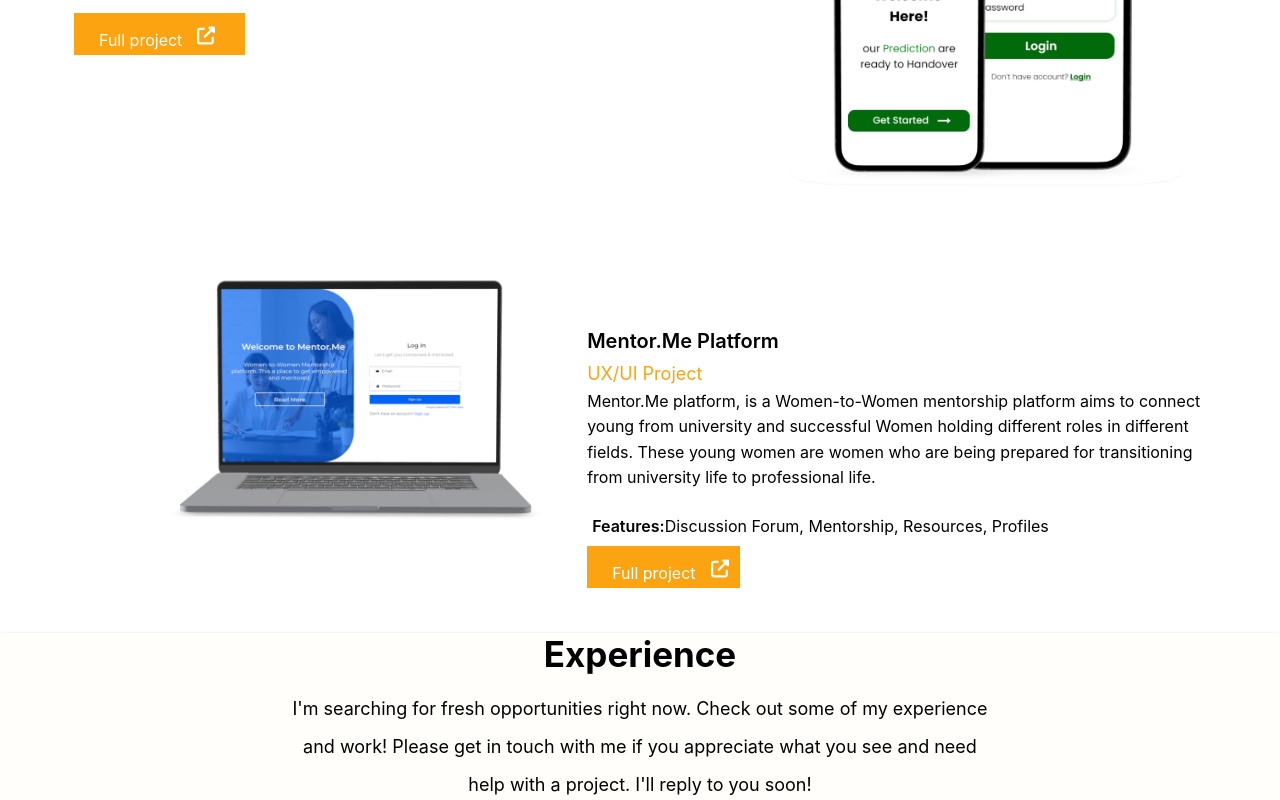
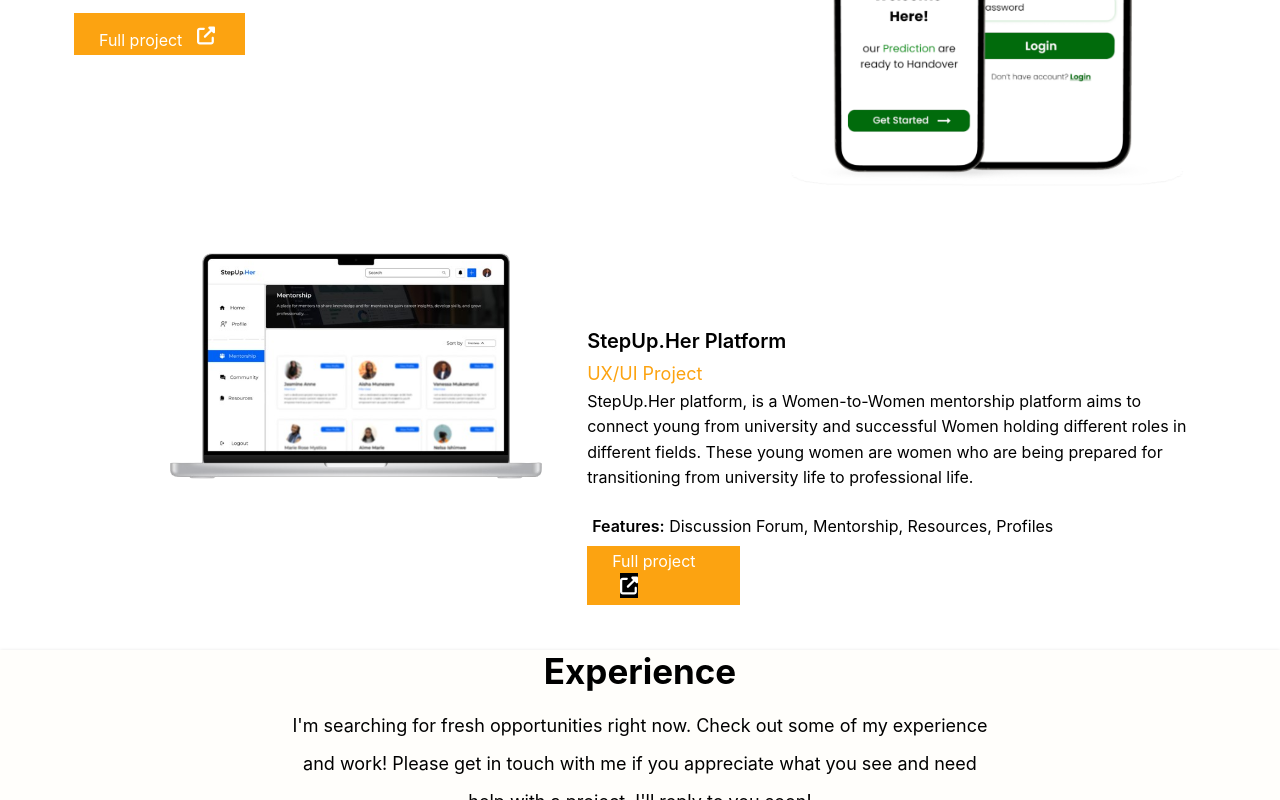
Before and after one commit to m-vanessa12/My-Portfolio, a React (Create React App) app: page / in a window 1280 px wide. Shown: the part 2815-3615 px from the top of the page. Built offline with nearby package versions, Linux system fonts and the light colour scheme.

Commit message:
updated my CV and StepUp project

```diff
--- a/src/hero-section/heroSection.js
+++ b/src/hero-section/heroSection.js
@@ -16,7 +16,7 @@
 
                 <div className="more">
 
-                    <a href="https://drive.google.com/file/d/18xGwwQXo5kFdAQi6VYv80L_J1W70H90V/view?usp=sharing" target="_blank">
+                    <a href="https://drive.google.com/file/d/1QAEIsJlO1nbtKF0WRVKxWByy5a92Oqa9/view?usp=sharing" target="_blank">
                        <div className="my-resume">Resume</div>
                     </a>
 
--- a/src/projects/MyWork.js
+++ b/src/projects/MyWork.js
@@ -1,9 +1,9 @@
+import { faExternalLinkAlt } from '@fortawesome/free-solid-svg-icons';
+import { FontAwesomeIcon } from '@fortawesome/react-fontawesome';
+import diabites_predictor from '../img/diabete_predictor.png';
+import house from '../img/house_keeping.png';
+import mentorship from '../img/mentor_me.png';
 import '../projects/work.css';
-import house from '../img/house_keeping.png';
-import diabites_predictor from '../img/diabete_predictor.png';
-import mentorship from '../img/mentor_me.png';
-import { FontAwesomeIcon } from '@fortawesome/react-fontawesome';
-import { faExternalLinkAlt} from '@fortawesome/free-solid-svg-icons';
 
 
 const Projects = () => {
@@ -68,19 +68,19 @@
                     <img src={mentorship} alt="Mentor.Me platform" />
                 </div>
                 <div className="work-description">
-                    <div className="project-titles">Mentor.Me Platform</div>
+                    <div className="project-titles">StepUp.Her Platform</div>
                     <div className="project-subtitle">UX/UI Project</div>
-                    <div className="description">Mentor.Me platform, is a Women-to-Women mentorship platform aims to connect young from university and successful Women
+                    <div className="description">StepUp.Her platform, is a Women-to-Women mentorship platform aims to connect young from university and successful Women
                         holding different roles in different fields. These young women are women who are being prepared for transitioning from university life to professional life.
                     </div>
                         <div className="features">
                             <span className='feature-title'>Features:</span>
-                            <span className='features-list'>Discussion Forum, Mentorship, Resources, Profiles</span>
+                            <span className='features-list'> Discussion Forum, Mentorship, Resources, Profiles</span>
                         </div>
                     <div className="moree">
-                        <a href="https://www.figma.com/design/txsi0ILYuidP3obOfFLRUl/Women-Mentorship-Platform?node-id=0-1&t=Ap3HTwZ6r5bbty9S-1" target='_blank'>
+                        <a href="https://www.figma.com/proto/DXljKUM0VLfwCAYqsDtvWQ/Mentorship-Platform?node-id=123-1446&t=Bh7zgPRLSzmDFWrX-0&scaling=scale-down&content-scaling=fixed&page-id=0%3A1" target='_blank'>
                         <span>Full project</span>
-                        <FontAwesomeIcon icon={faExternalLinkAlt} style={{ width: '18px', height: '25px', color: '#FFF', marginLeft : '15px', marginTop: '5px'}} />
+                        <FontAwesomeIcon icon={faExternalLinkAlt} style={{ width: '18px', height: '25px', color: '#FFF', marginLeft : '28px', marginTop: '2px', backgroundColor: '#000'}} />
                         </a>
                         </div>
                   </div>
--- a/src/projects/work.css
+++ b/src/projects/work.css
@@ -118,6 +118,7 @@
     color: #fff;
     font-size: 16px;
     text-decoration: none;
+    margin-bottom: -5%;
 }
 
 
```
Also changed, not shown: src/img/mentor_me.png, src/img/mentor_me1.png (added).
